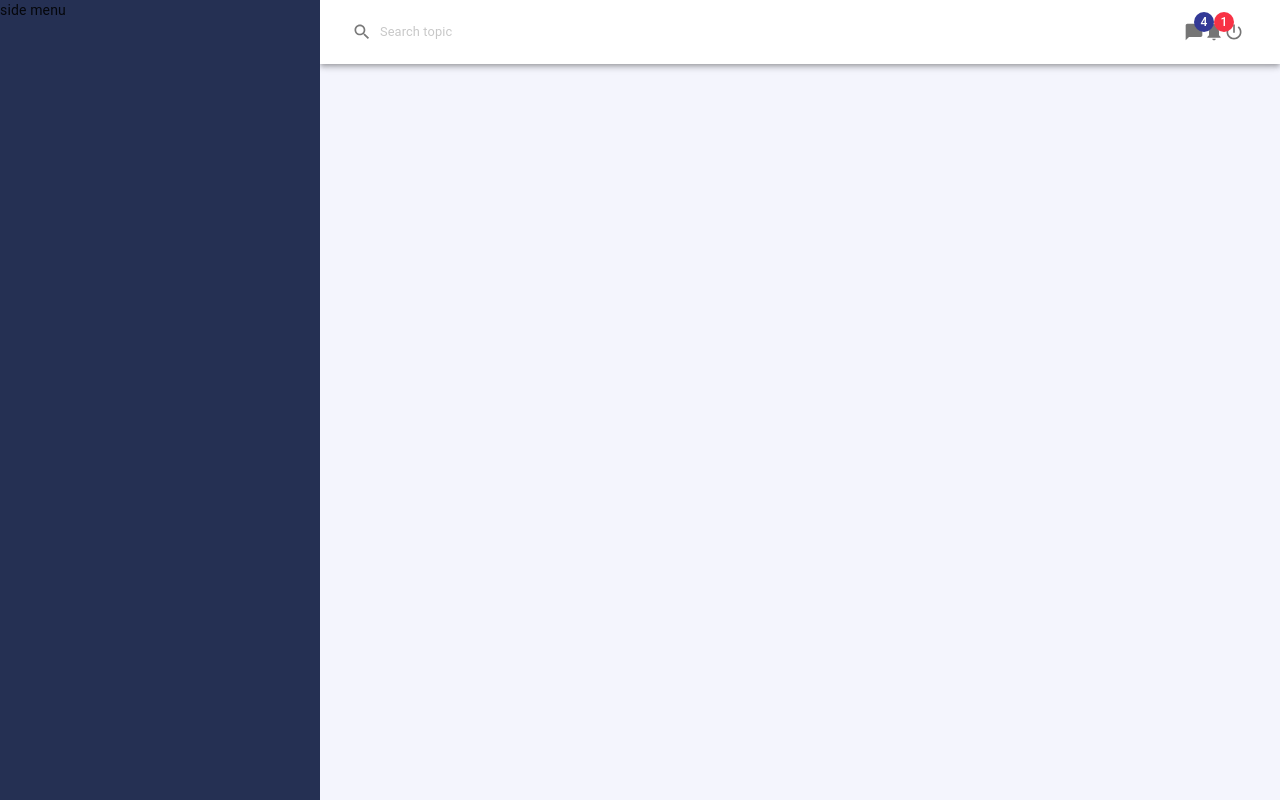
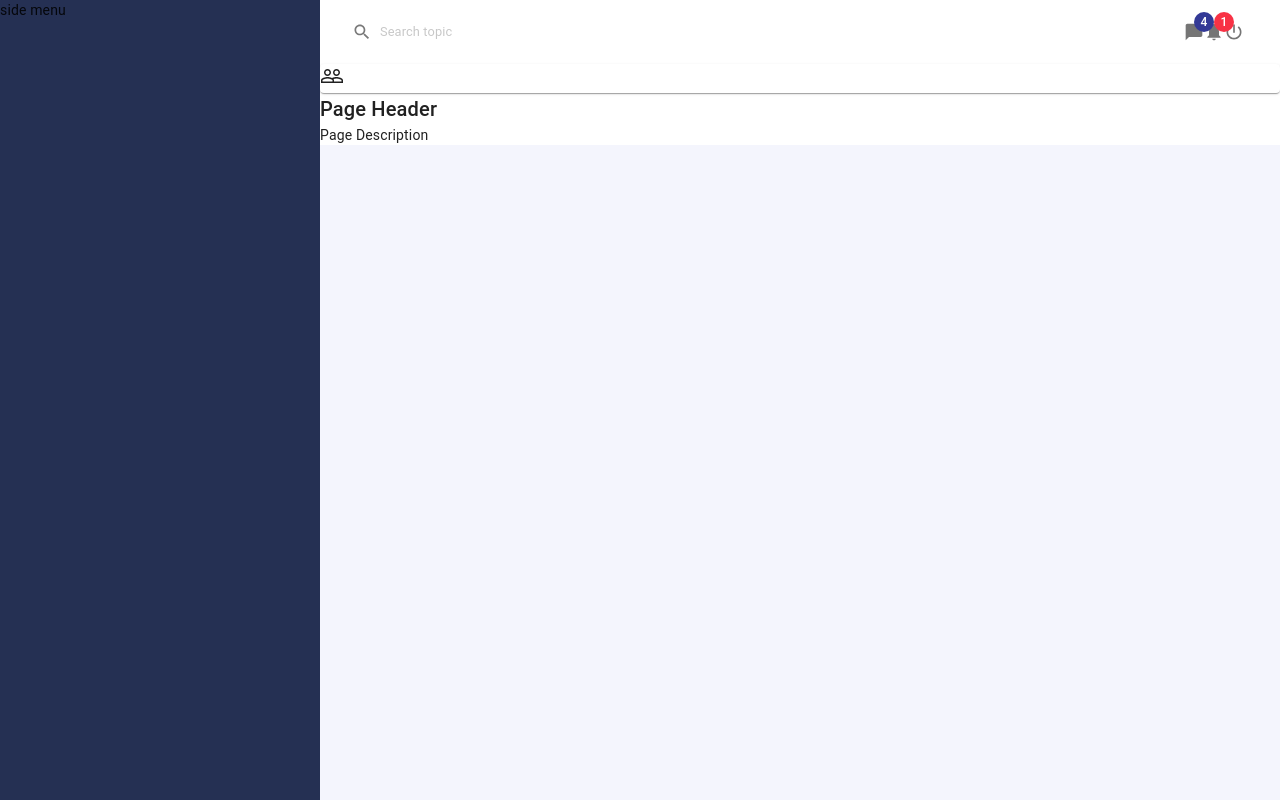
Before and after one commit to marynasmagluyk/material-ui-system, a React (Create React App) app: page / in a window 1280 px wide. Built offline with nearby package versions, Linux system fonts and the light colour scheme.

Commit message:
page header component

```diff
--- a/src/App/App.js
+++ b/src/App/App.js
@@ -1,11 +1,11 @@
 import React from 'react';
 import './App.css';
-
 import {makeStyles, CssBaseline, createMuiTheme} from '@material-ui/core';
-import { ThemeProvider } from '@material-ui/core/styles';
-
+import {ThemeProvider} from '@material-ui/core/styles';
+import PeopleOutlineIcon from '@material-ui/icons/PeopleOutline';
 import SideMenu from "../components/SideMenu";
 import Header from "../components/Header";
+import PageHeader from "../components/PageHeader";
 
 const theme = createMuiTheme({
     palette: {
@@ -39,9 +39,10 @@ function App() {
         <ThemeProvider theme={theme}>
             <div>
                 <SideMenu/>
-                <div className={classes.appMain}>
+                <main className={classes.appMain}>
                     <Header/>
-                </div>
+                    <PageHeader title='Page Header' subtitle='Page Description' icon={<PeopleOutlineIcon/>}/>
+                </main>
                 <CssBaseline/>
             </div>
         </ThemeProvider>
--- /dev/null
+++ b/src/components/PageHeader.js
@@ -0,0 +1,33 @@
+import React from 'react';
+import {Paper, Card, Typography, makeStyles} from '@material-ui/core';
+
+
+const PageHeader = (props) => {
+
+    const {title, subtitle, icon} = props;
+
+    return (
+        <Paper elevation={0}
+               square>
+            <div>
+                <Card> {icon}</Card>
+                <div>
+                    <Typography
+                        variant='h6'
+                        component='div'
+                    >
+                        {title}
+                    </Typography>
+                    <Typography
+                        variant='subtitle'
+                        component='div'
+                    >
+                        {subtitle}
+                    </Typography>
+                </div>
+            </div>
+        </Paper>
+    )
+};
+
+export default PageHeader;
```
